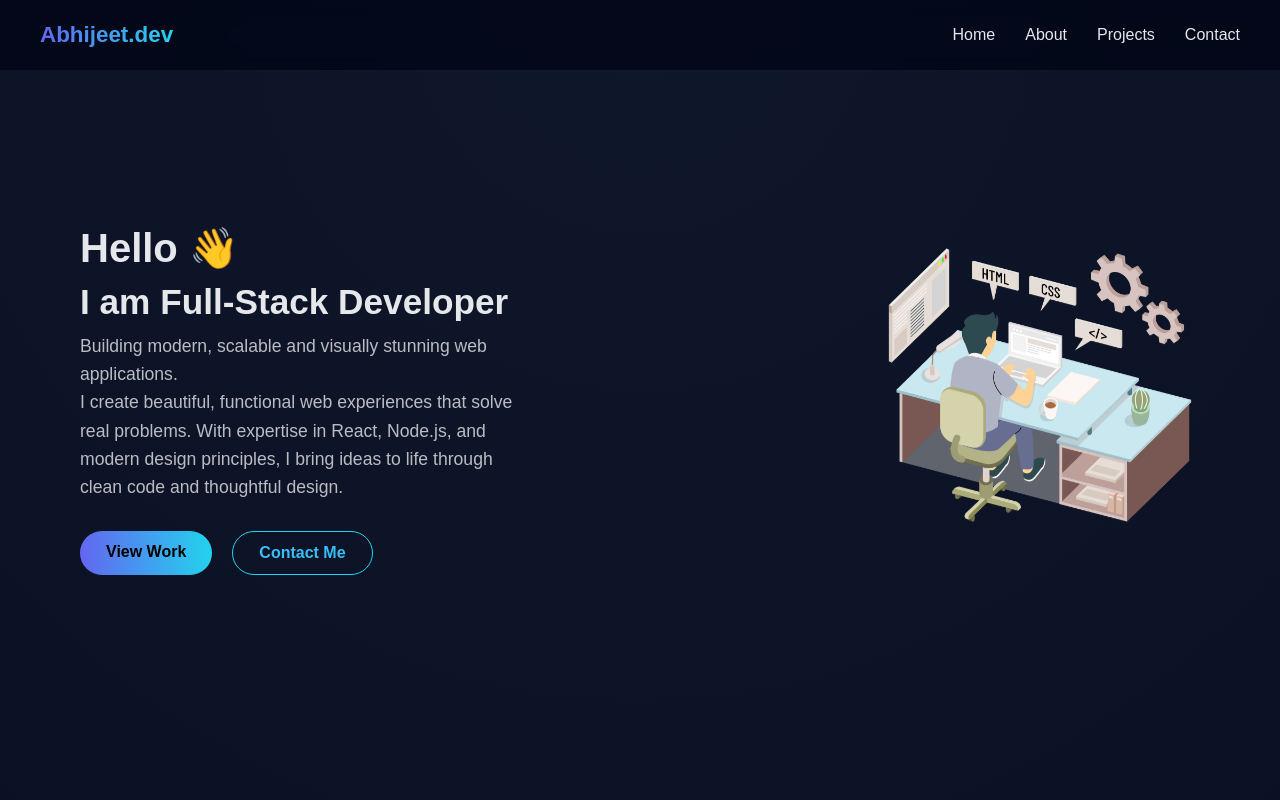
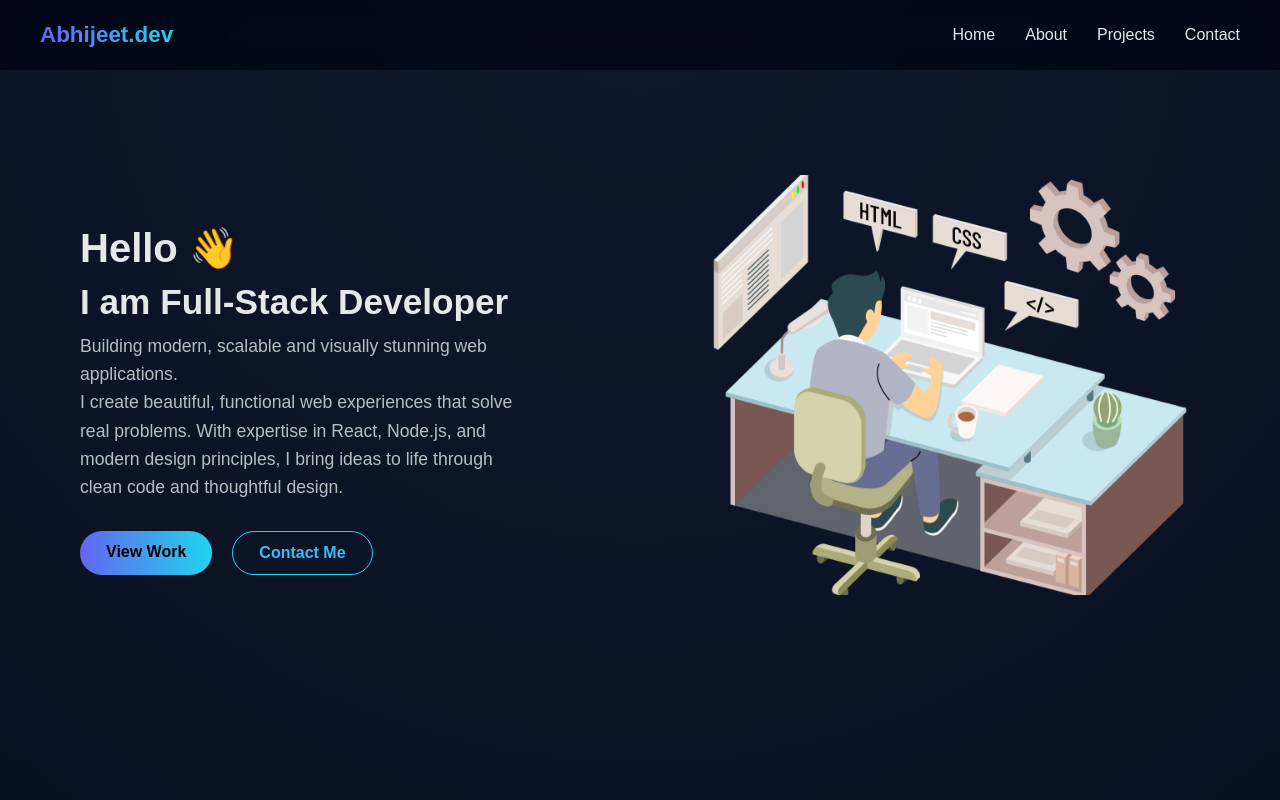
Before and after one commit to Abhij108/portfolio, a plain HTML site: page index.html in a window 1280 px wide. Shown: the top 800 px of the page. Drawn offline with Linux system fonts and the light colour scheme.

Commit message:
third commit

```diff
--- a/style.css
+++ b/style.css
@@ -106,8 +106,8 @@ nav a:hover {
 
 /* PROFILE IMAGE */
 .image img {
-    width: 320px;
-    height: 320px;
+    width: 500px;
+    height: 420px;
     object-fit: cover;
     border-radius: 16px;
     animation: float 4s ease-in-out infinite;
```
